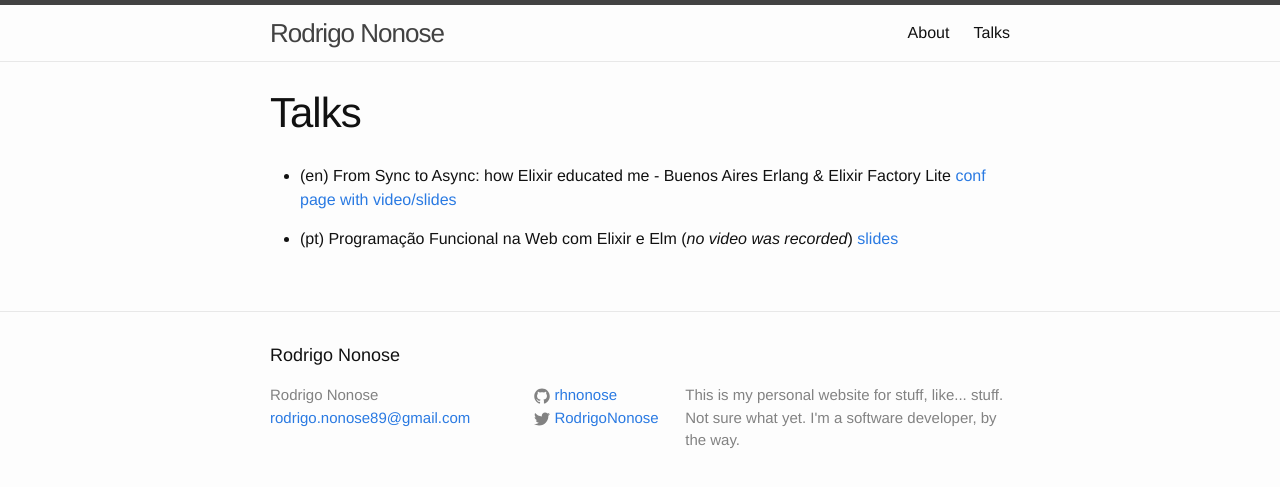
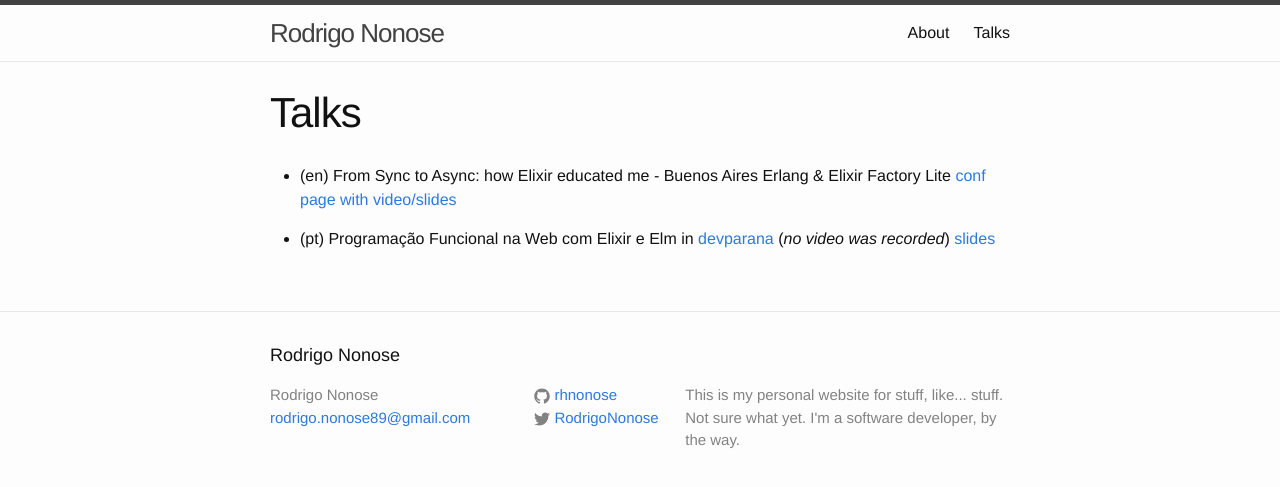
Before and after one commit to rhnonose/rhnonose.github.io, a Jekyll site: the page built from talks.md, in a window 1280 px wide. Shown: the top 487 px of the page. Built offline with Jekyll 4.4.1, drawn with Linux system fonts in a browser that asks for light colours.

Commit message:
Put conf link.

```diff
--- a/talks.md
+++ b/talks.md
@@ -7,6 +7,6 @@ permalink: /talks/
 - (en) From Sync to Async: how Elixir educated me - Buenos Aires Erlang & Elixir Factory Lite
 [conf page with video/slides](http://www.erlang-factory.com/eflba2017/rodrigo-nonose)
 
-- (pt) Programação Funcional na Web com Elixir e Elm
+- (pt) Programação Funcional na Web com Elixir e Elm in [devparana](http://www.devparana.org/conf/)
 (_no video was recorded_)
 [slides]({{ site.url }}/prog_funcional_web.pdf)
```
